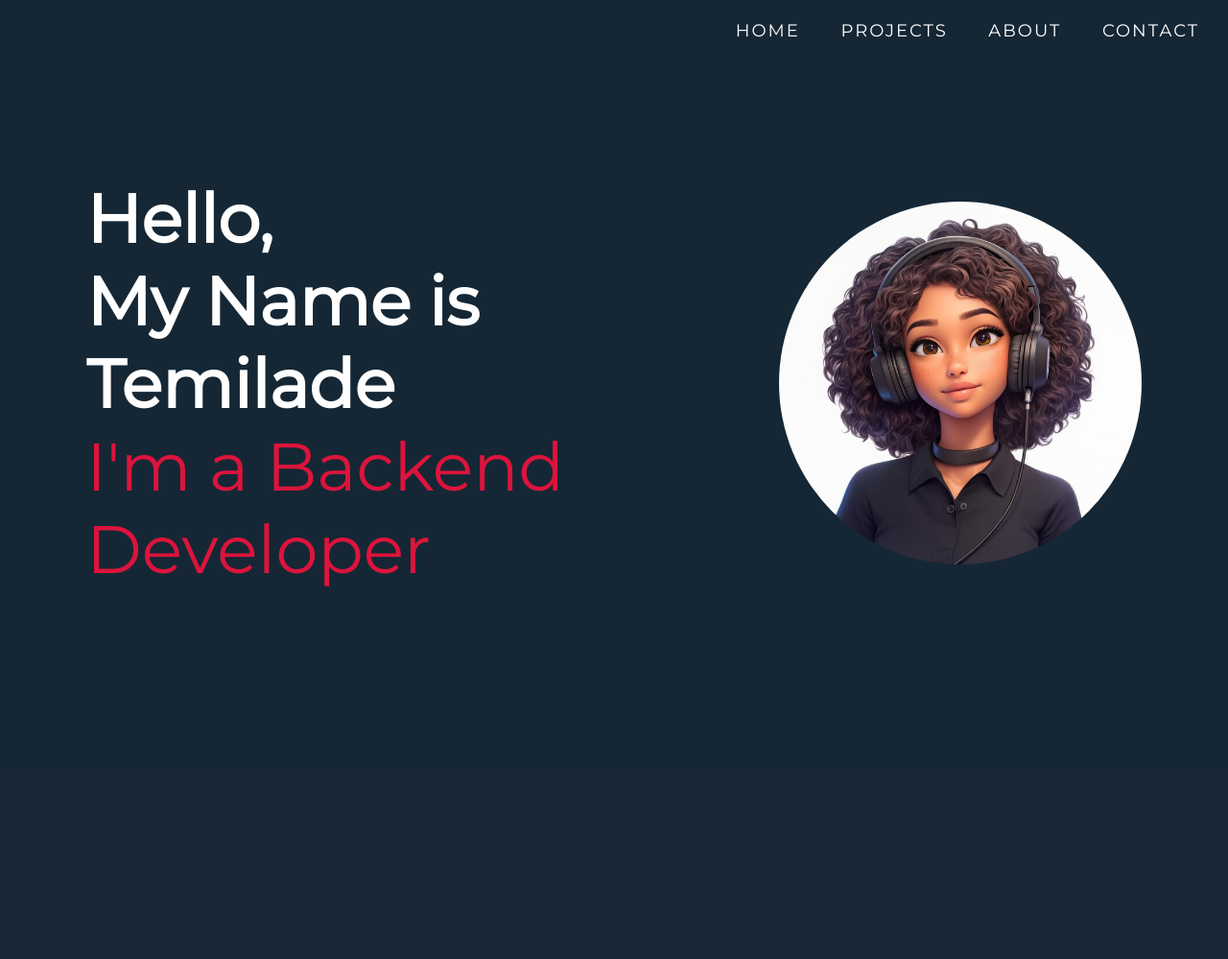
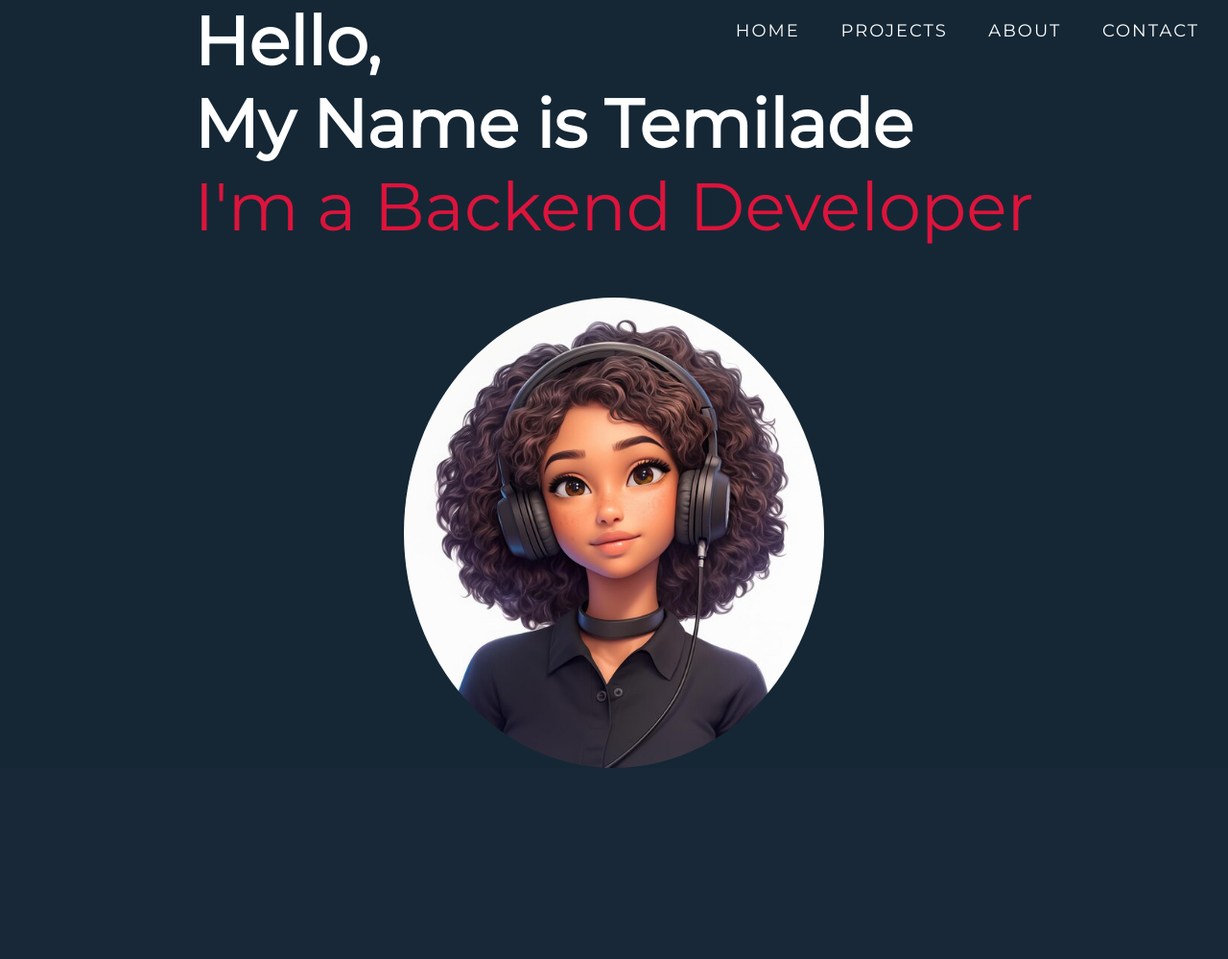
Before and after one commit to temmy669/myPorfolio, a Django app: page /port/ in a window 1280 px wide. Shown: the top 999 px of the page at 96% size. Run offline with Django 3.2, Linux system fonts and the light colour scheme.

Commit message:
updated css

```diff
--- a/portfolio/static/css/style.css
+++ b/portfolio/static/css/style.css
@@ -759,3 +759,26 @@ p {
 	}
 }
 /* End  Media Query For Desktop */
+
+@media only screen and (min-width: 347px) {
+    .hero.container {
+        flex-direction: column; /* Stack items vertically */
+        text-align: center; /* Center the text */
+    }
+
+    .hero-image {
+      /*  margin-bottom: 10px;  Add spacing between image and text */
+        display: flex;
+        justify-content: center; /* Center the image horizontally */
+    }
+
+    .hero-image img {
+        max-width: 70%; /* Optionally, control the image size */
+        margin: 0 auto; /* Ensure the image is centered */
+    }
+
+    .hero-text {
+        padding: 0 20px; /* Add padding for better readability on mobile */
+		text-align: center;
+    }
+}
```
